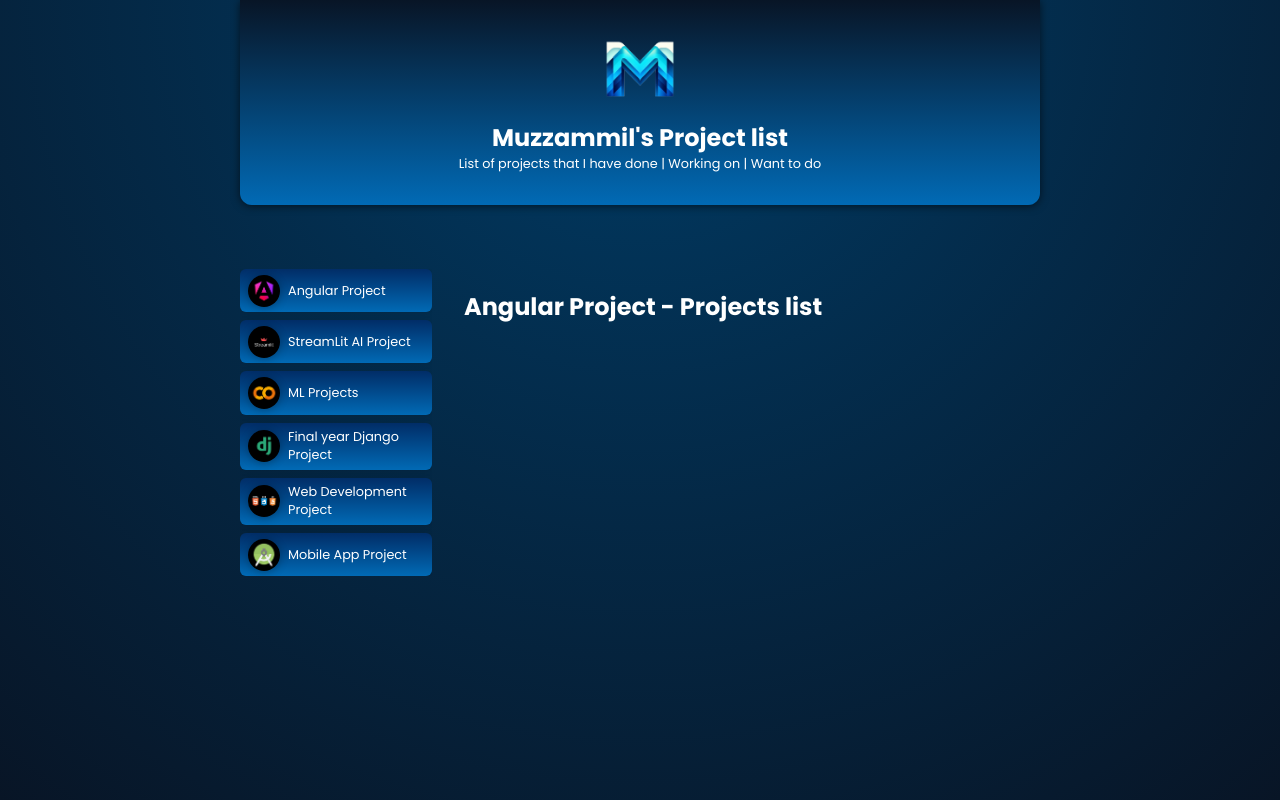
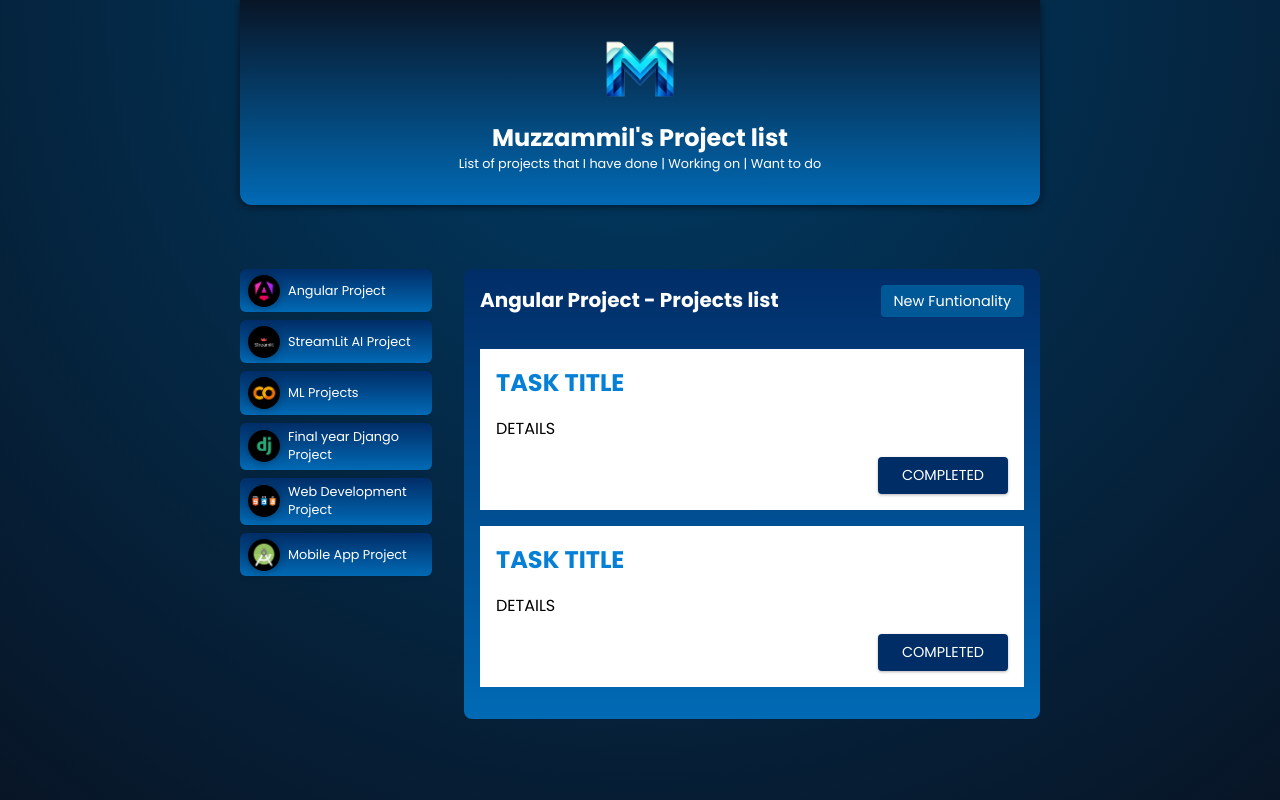
Before and after one commit to MuzzammilShah/Angular, an Angular app in the folder 01-starting-project/: page / in a window 1280 px wide. Both pictures are taken after a click on the button "Angular Project". Built offline with nearby package versions, Linux system fonts and the light colour scheme.

Commit message:
Till S2, L44 - Added Details Component

```diff
--- /dev/null
+++ b/01-starting-project/src/app/details/detail/detail.component.css
@@ -0,0 +1,39 @@
+article {
+    padding: 1rem;
+    color: black;
+    background-color: white;
+  }
+
+  h2 {
+    margin: 0;
+    color: #067fd6;
+  }
+
+  time {
+    color: black;
+  }
+
+  .actions {
+    text-align: right;
+    margin: 0;
+  }
+
+  .actions button {
+    font: inherit;
+    font-size: 0.9rem;
+    cursor: pointer;
+    background-color: #012d67;
+    color: white;
+    border-radius: 4px;
+    padding: 0.5rem 1.5rem;
+    border: none;
+    box-shadow: 0 1px 3px rgba(0, 0, 0, 0.3);
+    transition: all 0.3s ease;
+  }
+
+  .actions button:hover,
+  .actions button:active {
+    background: #067fd6;
+    color: white;
+    box-shadow: 0 1px 6px rgba(0, 0, 0, 0.3);
+  }
--- /dev/null
+++ b/01-starting-project/src/app/details/detail/detail.component.html
@@ -0,0 +1,8 @@
+<article>
+    <h2>TASK TITLE</h2>
+    <!-- <time>TIME</time> -->
+    <p>DETAILS</p>
+    <p class="actions">
+        <button>COMPLETED</button>
+    </p>
+</article>
--- a/01-starting-project/src/app/details/details.component.css
+++ b/01-starting-project/src/app/details/details.component.css
@@ -0,0 +1,69 @@
+#details {
+    padding: 1rem;
+    border-radius: 8px;
+    max-height: 60vh;
+    overflow: auto;
+    background: linear-gradient(
+      to bottom,
+      #012d67,
+      #016ab5
+    );
+  }
+
+  header {
+    display: flex;
+    justify-content: space-between;
+    align-items: flex-start;
+    margin-bottom: 2rem;
+    gap: 1rem;
+  }
+
+  h2 {
+    margin: 0;
+    font-size: 0.9rem;
+    width: 60%;
+    text-wrap: balance;
+  }
+
+  menu {
+    margin: 0;
+    padding: 0;
+  }
+
+  menu button {
+    font: inherit;
+    cursor: pointer;
+    border-radius: 4px;
+    border: none;
+    padding: 0.35rem 0.8rem;
+    font-size: 0.9rem;
+    background-color: #015897;
+    color: white;
+  }
+
+  menu button:hover,
+  menu button:active {
+    background: #067fd6;
+    color: white;
+  }
+
+  ul {
+    list-style: none;
+    margin: 1rem 0;
+    padding: 0;
+    display: flex;
+    flex-direction: column;
+    gap: 1rem;
+    max-height: 50vh;
+    overflow: auto;
+  }
+
+  @media (min-width: 768px) {
+    h2 {
+      font-size: 1.25rem;
+    }
+
+    menu {
+      width: auto;
+    }
+  }
--- a/01-starting-project/src/app/details/details.component.html
+++ b/01-starting-project/src/app/details/details.component.html
@@ -1 +1,21 @@
-<h2>{{ name }}</h2>
+<section id="details">
+
+    <header>
+        <h2>{{ name }}</h2>
+        <menu>
+            <button>New Funtionality</button>
+        </menu>
+    </header>
+
+    <ul>
+        <li>
+            <app-detail/>
+        </li>
+    </ul>
+    <ul>
+        <li>
+            <app-detail/>
+        </li>
+    </ul>
+
+</section>
--- a/01-starting-project/src/app/details/details.component.ts
+++ b/01-starting-project/src/app/details/details.component.ts
@@ -1,9 +1,10 @@
 import { Component, Input } from '@angular/core';
+import { DetailComponent } from "./detail/detail.component";
 
 @Component({
   selector: 'app-details',
   standalone: true,
-  imports: [],
+  imports: [DetailComponent],
   templateUrl: './details.component.html',
   styleUrl: './details.component.css'
 })
```
Also changed, not shown: 01-starting-project/src/app/details/detail/detail.component.ts (added, +12 -0 lines), 1 other file (tests, documents, lock files or other folders).
